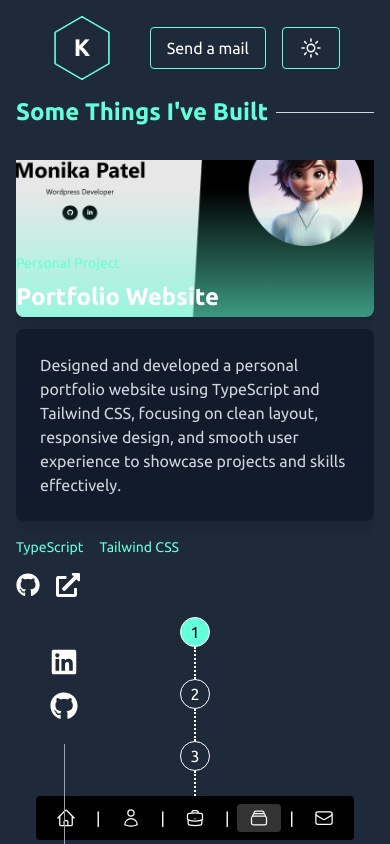
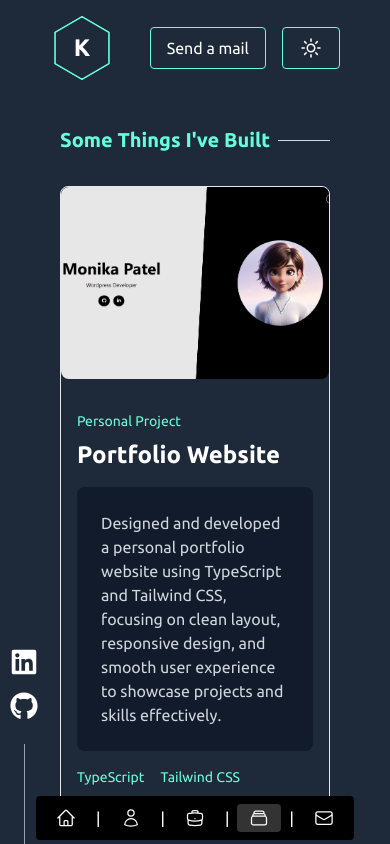
Before and after one commit to KinjalHirapara/portfolio, a React (Vite) app: page /works in a window 390 px wide. Built offline with nearby package versions, Linux system fonts and the light colour scheme.

Commit message:
Added responsive style.

```diff
--- a/src/components/About.tsx
+++ b/src/components/About.tsx
@@ -7,7 +7,10 @@ import { skills } from "../constants";
 
 const About: React.FC = () => {
   return (
-    <section id="about" className="max-w-5xl mx-auto h-full flex flex-col">
+    <section
+      id="about"
+      className="max-w-5xl mx-auto px-[60px] py-[50px] lg:px-4 lg:py-[10px] flex flex-col mobile-landscape-padding"
+    >
       <div className="flex flex-col md:flex-row gap-10 items-stretch pb-4">
         <div className="md:w-1/2 flex flex-col h-full">
           <h2 className="text-2xl md:text-3xl font-bold mb-8 text-[#64ffda] flex items-center gap-2">
--- a/src/components/Contact.tsx
+++ b/src/components/Contact.tsx
@@ -34,7 +34,7 @@ const Contact: React.FC = () => {
   return (
     <section
       id="contact"
-      className="max-w-5xl mx-auto px-4 h-full flex flex-col items-center justify-center"
+      className="max-w-5xl mx-auto px-[60px] py-[50px] lg:px-4 lg:py-[10px] h-auto lg:h-full flex flex-col items-center justify-center mobile-landscape-padding"
     >
       <motion.div
         initial={{ opacity: 0, y: -30 }}
--- a/src/components/Experience.tsx
+++ b/src/components/Experience.tsx
@@ -6,7 +6,7 @@ import { detailVariants } from "../utils/motion";
 const Experience: React.FC = () => {
   const [selectedExperience, setSelectedExperience] = useState(0);
   return (
-    <section className="max-w-5xl mx-auto px-4 h-full flex flex-col">
+    <section className="max-w-5xl mx-auto px-[60px] py-[50px] lg:px-4 lg:py-[10px] flex flex-col mobile-landscape-padding">
       <motion.div
         initial={{ opacity: 0, y: -30 }}
         animate={{ opacity: 1, y: 0 }}
--- a/src/components/Nav.tsx
+++ b/src/components/Nav.tsx
@@ -37,7 +37,7 @@ const Nav: React.FC = () => {
           <ThemeToggle />
         </div>
       </nav>
-      <div className="fixed bottom-0 left-[50px] z-9">
+      <div className="fixed bottom-0 md:left-[50px] left-[10px] z-9">
         <div className="flex flex-col gap-4 justify-center items-center">
           <div>
             <a
--- a/src/components/Works.tsx
+++ b/src/components/Works.tsx
@@ -1,6 +1,5 @@
 import { FaGithub, FaExternalLinkAlt } from "react-icons/fa";
 import { motion } from "framer-motion";
-
 import { useState } from "react";
 import { projects } from "../constants";
 
@@ -18,32 +17,33 @@ const Works: React.FC = () => {
   return (
     <section
       id="projects"
-      className="max-w-5xl mx-auto px-4 h-full flex flex-col"
+      className="max-w-5xl mx-auto flex flex-col px-[60px] py-[30px] lg:px-4 lg:py-[10px] mobile-landscape-padding"
     >
       <div className="">
-        <h2 className="text-2xl md:text-3xl font-bold mb-8 text-[#64ffda] flex items-center gap-2">
+        <h2 className="text-xl lg:text-3xl font-bold text-[#64ffda] flex items-center gap-2">
           <span className="numbered-heading"> Some Things I've Built</span>
           <span className="flex-1 h-px bg-gray-300"></span>
         </h2>
       </div>
-      <div className="flex-1 overflow-auto flex justify-center items-center">
-        <div className="flex flex-col md:flex-row gap-5">
-          <div>
+      <div className="flex-1 flex mt-8">
+        <div className="flex flex-col lg:flex-row gap-5 w-full">
+          {/* Desktop: Single project with selector */}
+          <div className="hidden lg:block w-full">
             <motion.div
+              key={selectedProject}
               custom={selectedProject}
               initial="hidden"
-              whileInView="visible"
+              animate="visible"
               viewport={{ once: true, amount: 0.3 }}
               variants={fadeInUp}
-              className={`relative flex flex-col-reverse md:flex-row items-center group`}
+              className={`relative flex flex-col-reverse lg:flex-row items-center group`}
             >
               {/* Project Content */}
               <div
                 className={`
-                  w-full md:w-1/2 z-10
-                  md:mr-[-4rem]
-                  md:mt-0 mt-[-4rem]
-
+                  w-full lg:w-1/2 z-10
+                  lg:mr-[-4rem]
+                  lg:mt-0 mt-[-4rem]
                 `}
               >
                 <p className={`text-[#64ffda] text-sm mb-2 text-left`}>
@@ -61,8 +61,7 @@ const Works: React.FC = () => {
                 </h3>
                 <div
                   className="mb-4 bg-white/90 dark:bg-gray-900/80
-                  p-6 md:p-8 rounded-lg shadow-lg
-                  md:shadow-2xl backdrop-blur"
+                  p-6 lg:p-8 rounded-lg backdrop-blur"
                 >
                   <p className="text-gray-700 dark:text-gray-300">
                     {projects[selectedProject].description}
@@ -103,29 +102,25 @@ const Works: React.FC = () => {
               {/* Project Image */}
               <div
                 className={`
-                  w-full md:w-1/2 h-64 md:h-[340px] rounded-lg overflow-hidden shadow-lg relative
-                  md:justify-start
+                  w-full lg:w-1/2 h-64 lg:h-[340px] rounded-lg overflow-hidden relative
+                  lg:justify-start
                   flex items-center
                 `}
               >
-                <a
-                  href={projects[selectedProject].external}
-                  target="_blank"
-                  rel="noopener noreferrer"
-                  className="block w-full h-full"
-                >
+                <div className="block w-full h-full">
                   <img
                     src={projects[selectedProject].image}
                     alt={projects[selectedProject].title}
                     className="object-cover w-full h-full transition-transform duration-300 group-hover:scale-105"
                   />
                   {/* Overlay for mobile */}
-                  <div className="absolute inset-0 bg-gradient-to-t from-[#64ffda]/60 via-transparent to-transparent md:hidden"></div>
-                </a>
+                  <div className="absolute inset-0 bg-gradient-to-t from-[#64ffda]/60 via-transparent to-transparent lg:hidden"></div>
+                </div>
               </div>
             </motion.div>
           </div>
-          <div className="shrink-0">
+          {/* Desktop: Project selector */}
+          <div className="shrink-0 hidden lg:block">
             <div className="flex flex-col">
               {projects.map((project, index) => (
                 <div
@@ -149,6 +144,80 @@ const Works: React.FC = () => {
               ))}
             </div>
           </div>
+          {/* Mobile: Show all projects stacked */}
+          <div className="block lg:hidden w-full">
+            <div className="flex flex-col gap-8">
+              {projects.map((project, idx) => (
+                <motion.div
+                  key={project.title}
+                  custom={idx}
+                  initial="hidden"
+                  animate="visible"
+                  viewport={{ once: true, amount: 0.3 }}
+                  variants={fadeInUp}
+                  className="relative flex flex-col items-center group rounded-lg border border-gray-200"
+                >
+                  <div className="block w-full h-48 rounded-lg overflow-hidden mb-4">
+                    <img
+                      src={project.image}
+                      alt={project.title}
+                      className="object-cover w-full h-full transition-transform duration-300 group-hover:scale-105"
+                    />
+                    {/* <div className="absolute inset-0"></div> */}
+                  </div>
+                  <div className="w-full p-4">
+                    <p className="text-[#64ffda] text-sm mb-2 text-left">
+                      {project.overline}
+                    </p>
+                    <h3 className="text-2xl font-bold mb-4 text-left">
+                      <a
+                        href={project.external}
+                        target="_blank"
+                        rel="noopener noreferrer"
+                        className="hover:underline"
+                      >
+                        {project.title}
+                      </a>
+                    </h3>
+                    <div className="mb-4 bg-white/90 dark:bg-gray-900/80 p-6 rounded-lg backdrop-blur">
+                      <p className="text-gray-700 dark:text-gray-300">
+                        {project.description}
+                      </p>
+                    </div>
+                    <ul className="flex flex-wrap gap-4 text-sm mb-4 justify-start">
+                      {project.tech.map((tech) => (
+                        <li key={tech} className="text-[#64ffda] font-mono">
+                          {tech}
+                        </li>
+                      ))}
+                    </ul>
+                    <div className="flex gap-4 justify-start">
+                      {project.github && (
+                        <a
+                          href={project.github}
+                          target="_blank"
+                          rel="noopener noreferrer"
+                          aria-label="GitHub Link"
+                        >
+                          <FaGithub className="w-6 h-6 hover:text-[#64ffda] transition" />
+                        </a>
+                      )}
+                      {project.external && (
+                        <a
+                          href={project.external}
+                          target="_blank"
+                          rel="noopener noreferrer"
+                          aria-label="External Link"
+                        >
+                          <FaExternalLinkAlt className="w-6 h-6 hover:text-[#64ffda] transition" />
+                        </a>
+                      )}
+                    </div>
+                  </div>
+                </motion.div>
+              ))}
+            </div>
+          </div>
         </div>
       </div>
     </section>
--- a/src/constants/index.tsx
+++ b/src/constants/index.tsx
@@ -174,7 +174,7 @@ export const projects: Project[] = [
     title: "Circle Vision",
     overline: "Timeloop Technologies",
     description:
-      "This is a website where Real Estate brokers can list the properties that they are selling/renting. The properties are listed in the form of auto-generated websites based on the content they provide. The content can be text, photos, videos and 3D tours. Customers can also register the domain they want to use for the auto-generated website.",
+      "This platform allows real estate brokers to list properties for sale or rent through auto-generated websites using their uploaded content—like text, images, videos, and 3D tours. I worked as a Front-End Developer, where I designed and developed new features and integrated APIs to enhance the overall functionality and user experience.",
     tech: ["Angular", "Bootstrap", "API Integration", "jQuery", "HTML", "CSS"],
     image: circleVisionImg,
   },
--- a/src/index.css
+++ b/src/index.css
@@ -6,6 +6,20 @@
   --color-primary: var(--color-red-500);
   --color-secondary: var(--color-blue-500);
 } */
+
+*::-webkit-scrollbar {
+  width: 8px;
+  background: transparent;
+}
+
+*::-webkit-scrollbar-thumb {
+  background: #64ffda;
+  border-radius: 8px;
+}
+
+*::-webkit-scrollbar-thumb:hover {
+  background: #43c6ac;
+}
 
 * {
   box-sizing: border-box;
@@ -155,3 +169,12 @@
   border-bottom: 30px solid transparent;
   border-left: 12px solid #64ffda;
 }
+@media (orientation: landscape) and (max-width: 1023px),
+  (min-width: 768px) and (max-width: 1023px) and (orientation: portrait) {
+  .mobile-landscape-padding {
+    padding-left: 100px !important;
+    padding-right: 100px !important;
+    padding-top: 30px !important;
+    padding-bottom: 30px !important;
+  }
+}
```
Also changed, not shown: src/components/Home.tsx (+9 -8 lines), src/assets/Personal/portfolio.png.
